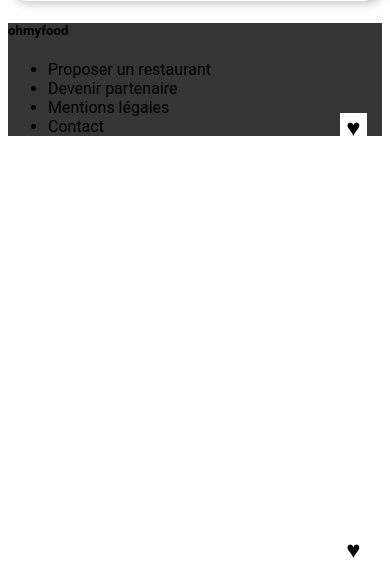
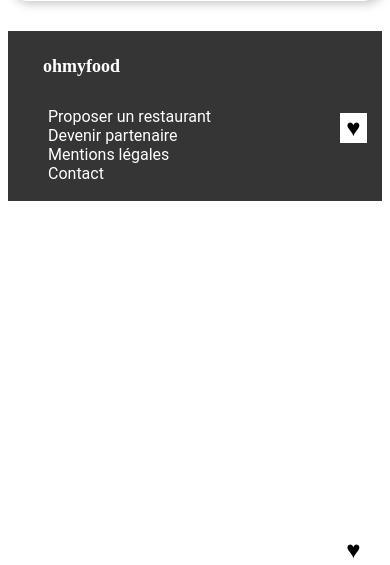
Before and after one commit to ELLordo/Ohmyfood, a website: page index.html in a window 390 px wide. Shown: the part 2242-2807 px from the top of the page. Drawn offline with Linux system fonts and the light colour scheme; a web font is replaced by a local one.

Commit message:
Fin de la version mobile de la page principale

```diff
--- a/index.html
+++ b/index.html
@@ -88,7 +88,7 @@
     </section>
 
     <footer>
-        <h5 class="footer__title">ohmyfood</h5>
+        <h5>ohmyfood</h5>
         <ul>
             <li>Proposer un restaurant</li>
             <li>Devenir partenaire</li>
--- a/sass/main.scss
+++ b/sass/main.scss
@@ -208,8 +208,20 @@
 footer
 {
     background-color: rgb(53, 53, 53);
-    &__title
+    color: white;
+    box-sizing: border-box;
+    width: auto;
+    height: 170px;
+    ul
     {
-        font-size: medium;
+        list-style-type: none;
+
+    }
+    h5
+    {
+        font-size: large;
+        font-family: 'Shrikhand','Times New Roman', Times, serif;
+        padding-top: 25px;
+        padding-left: 35px;
     }
 }
```
Also changed, not shown: style.css, 1 other file.
